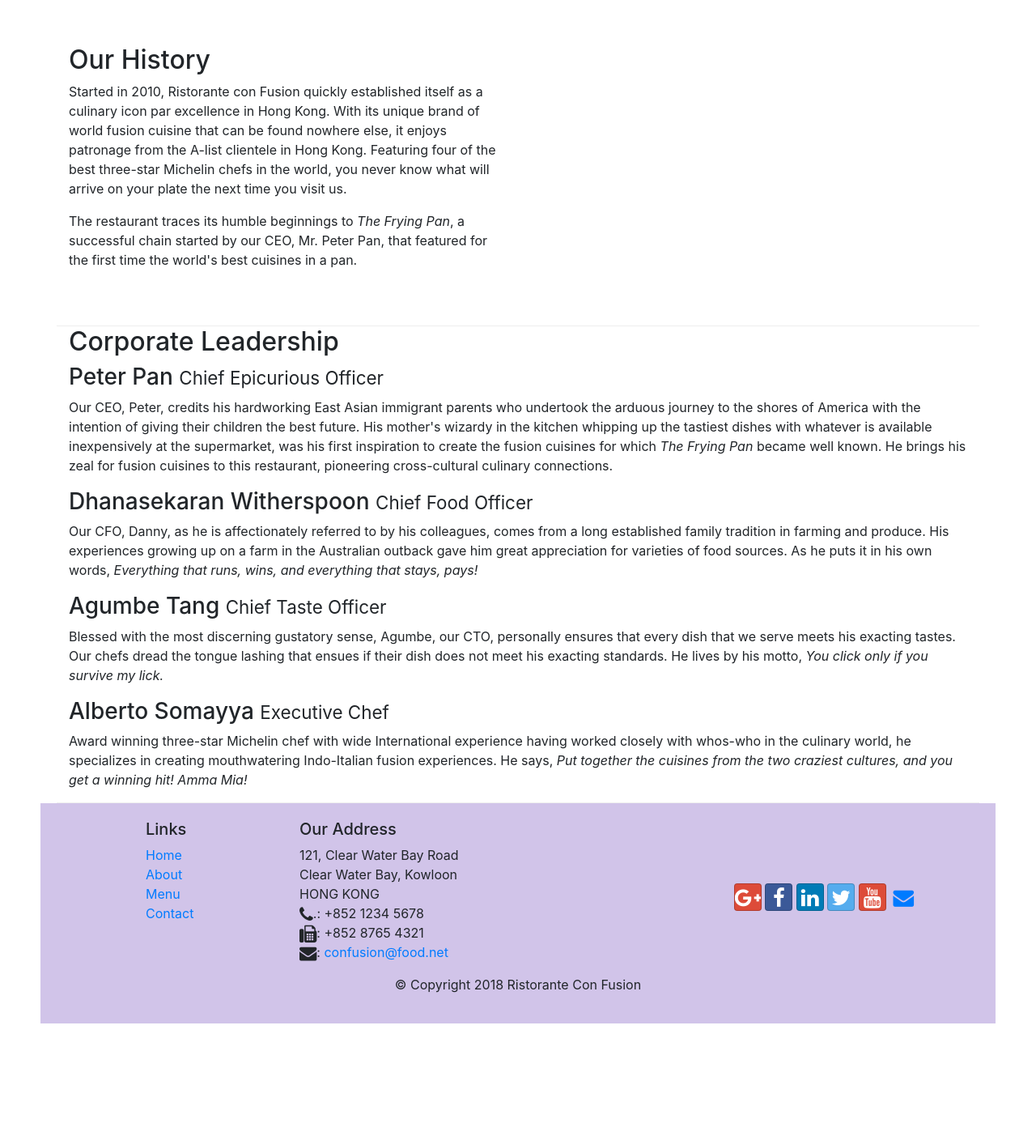
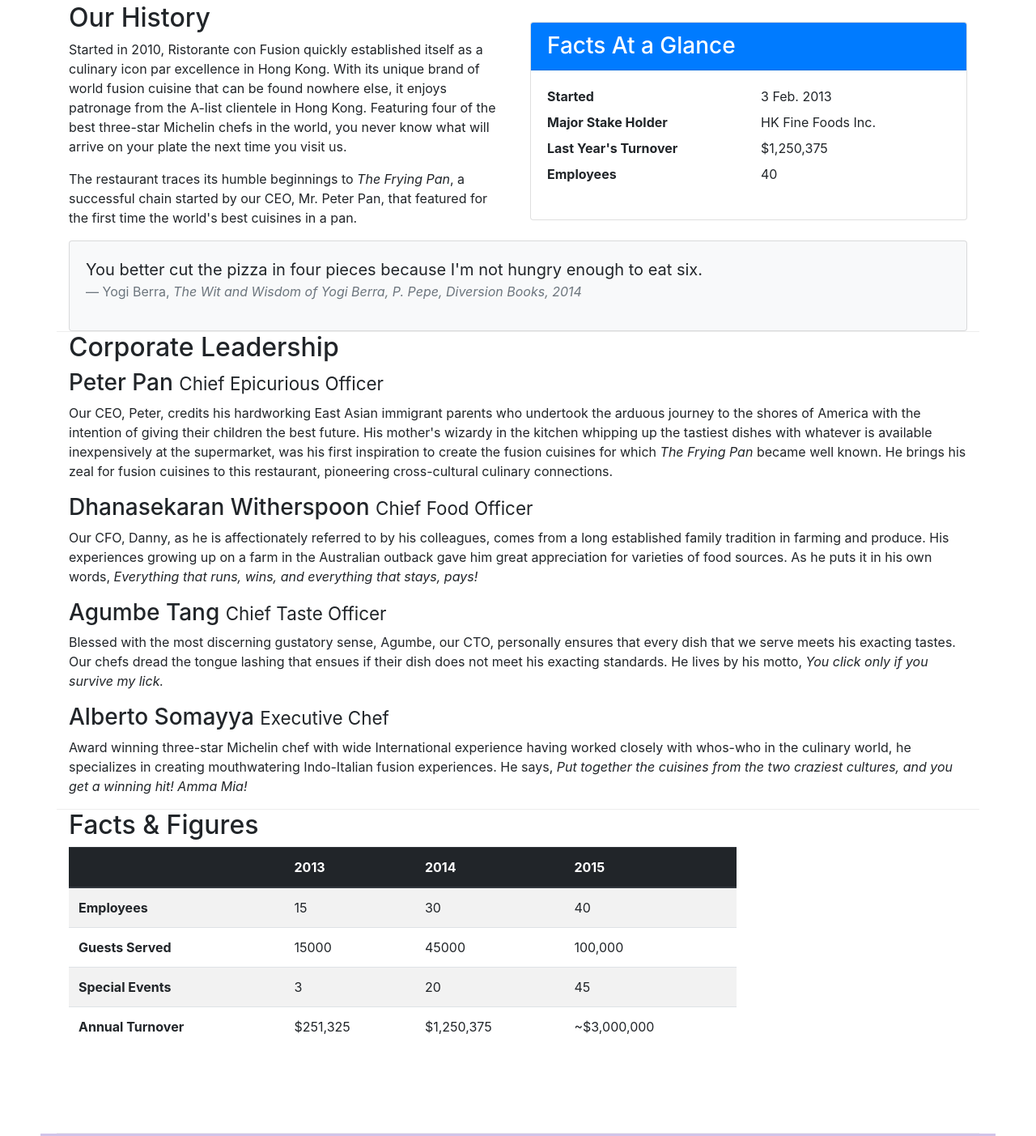
Before and after one commit to ErikuTamu/coursera-bootstrap4-conFusion, a website: page aboutus.html in a window 1280 px wide. Shown: the part 462-1865 px from the top of the page at 81% size. Before the commit the page ends 1776 px from the top, so only its background shows below. Drawn offline with nearby package versions, Linux system fonts and the light colour scheme.

Commit message:
Wk 2 - Tables and Cards

```diff
--- a/aboutus.html
+++ b/aboutus.html
@@ -72,7 +72,34 @@
                 <p>Started in 2010, Ristorante con Fusion quickly established itself as a culinary icon par excellence in Hong Kong. With its unique brand of world fusion cuisine that can be found nowhere else, it enjoys patronage from the A-list clientele in Hong Kong.  Featuring four of the best three-star Michelin chefs in the world, you never know what will arrive on your plate the next time you visit us.</p>
                 <p>The restaurant traces its humble beginnings to <em>The Frying Pan</em>, a successful chain started by our CEO, Mr. Peter Pan, that featured for the first time the world's best cuisines in a pan.</p>
             </div>
-            <div>
+            <div class="col-sm">
+                <div class="card">
+                    <h3 class="card-header bg-primary text-white">Facts At a Glance</h3>
+                    <div class="card-body">
+                        <dl class="row">
+                            <dt class="col-6">Started</dt>
+                            <dd class="col-6">3 Feb. 2013</dd>
+                            <dt class="col-6">Major Stake Holder</dt>
+                            <dd class="col-6">HK Fine Foods Inc.</dd>
+                            <dt class="col-6">Last Year's Turnover</dt>
+                            <dd class="col-6">$1,250,375</dd>
+                            <dt class="col-6">Employees</dt>
+                            <dd class="col-6">40</dd>
+                        </dl>
+                    </div>
+                </div>
+            </div>
+            <div class="col-12">
+                <div class="card card-body bg-light">
+                    <blockquote class="blockquote">
+                        <p class="mb-0">You better cut the pizza in four pieces because I'm not hungry enough to eat six.
+                        </p>
+                        <footer class="blockquote-footer">Yogi Berra,
+                            <cite title="Source Title">The Wit and Wisdom of Yogi Berra, P. Pepe, Diversion Books, 2014
+                            </cite>
+                        </footer>
+                    </blockquote>
+                </div>
             </div>
         </div>
 
@@ -90,7 +117,50 @@
                 <p class="d-none d-sm-block">Award winning three-star Michelin chef with wide International experience having worked closely with whos-who in the culinary world, he specializes in creating mouthwatering Indo-Italian fusion experiences. He says, <em>Put together the cuisines from the two craziest cultures, and you get a winning hit! Amma Mia!</em></p>
             </div>
        </div>
-
+       <div class="row row-content">
+            <div class="col-12 col-sm-9">
+                <h2>Facts &amp; Figures</h2>
+                <div class="table-responsive">
+                    <table class="table table-striped">
+                        <thead class="thead-dark">
+                            <tr>
+                                <th>&nbsp;</th>
+                                <th>2013</th>
+                                <th>2014</th>
+                                <th>2015</th>
+                            </tr>
+                        </thead>
+                        <tbody>
+                            <tr>
+                                <th>Employees</th>
+                                <td>15</td>
+                                <td>30</td>
+                                <td>40</td>
+                            </tr>
+                            <tr>
+                                <th>Guests Served</th>
+                                <td>15000</td>
+                                <td>45000</td>
+                                <td>100,000</td>
+                            </tr>
+                            <tr>
+                                <th>Special Events</th>
+                                <td>3</td>
+                                <td>20</td>
+                                <td>45</td>
+                            </tr>
+                            <tr>
+                                <th>Annual Turnover</th>
+                                <td>$251,325</td>
+                                <td>$1,250,375</td>
+                                <td>~$3,000,000</td>
+                            </tr>
+                        </tbody>
+                    </table>
+                </div>
+            </div>
+            <div class="col-12 col-sm-3"></div>
+       </div>
     </div>
 
     <footer class="footer">
```
